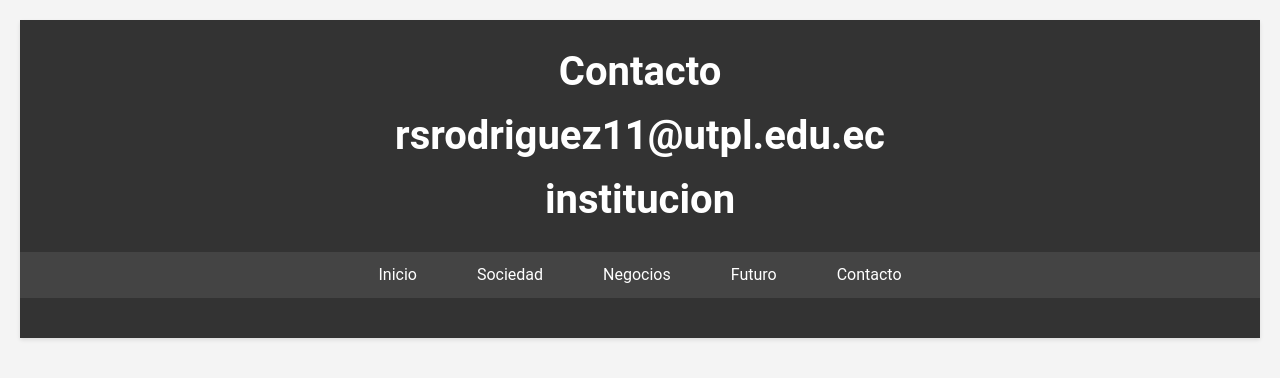
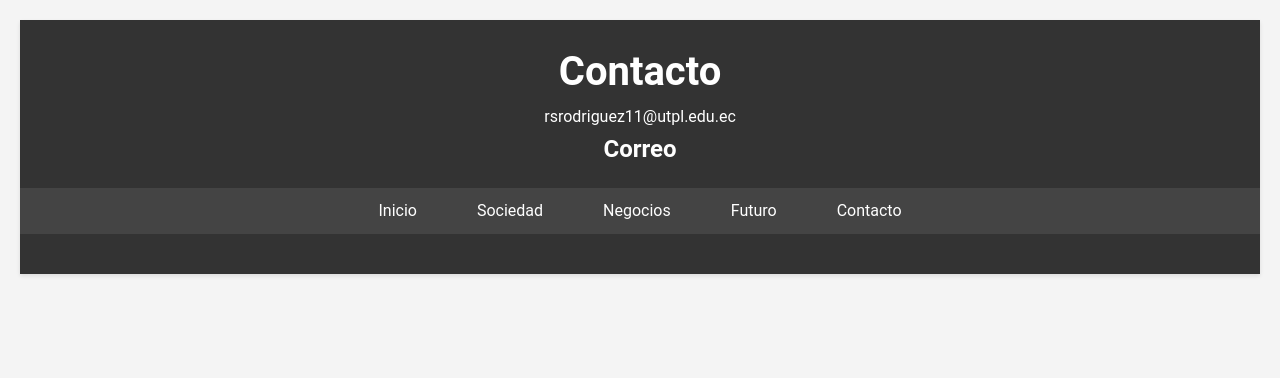
Before and after one commit to Roberth122/tecnologias1, a plain HTML site: page Practica1/contacto.html in a window 1280 px wide. Drawn offline with Linux system fonts and the light colour scheme.

Commit message:
prueba 3

```diff
--- a/Practica1/contacto.html
+++ b/Practica1/contacto.html
@@ -9,8 +9,8 @@
 <body>
     <header>
         <h1>Contacto</h1>
-        <h1>rsrodriguez11@utpl.edu.ec</h1>
-        <h1>institucion</h1>
+        <p>rsrodriguez11@utpl.edu.ec</p>
+        <h2>Correo</h2>
         <nav>
             <ul>
                 <li><a href="index.html">Inicio</a></li>
```
Also changed, not shown: Practica1/index.html (+2 -0 lines).
